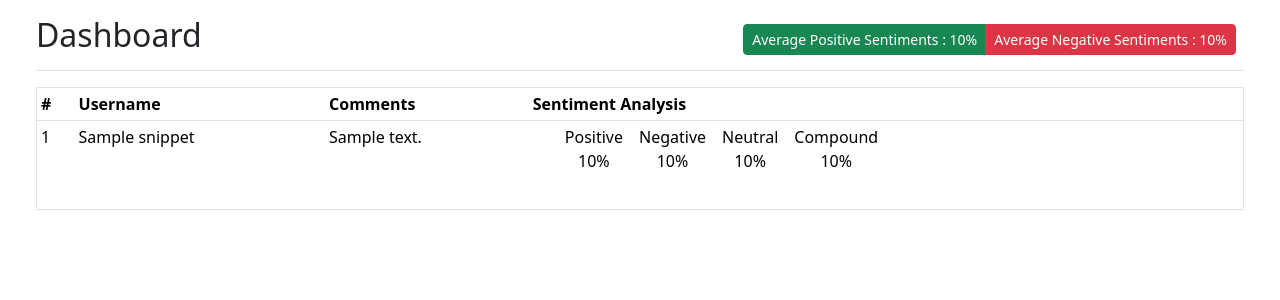
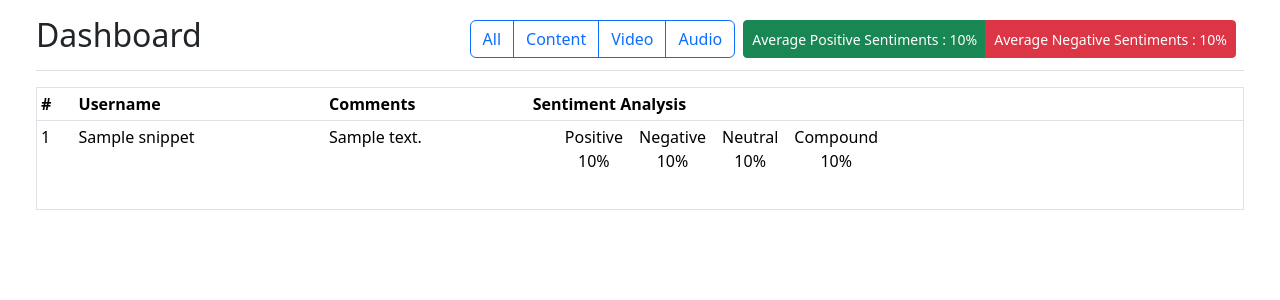
Before and after one commit to uxlabspk/Sentiment-Analyzer, a Flask app: template templates/comments.html in a window 1280 px wide. Shown: the top 300 px of the page. Run offline with Flask 3, Linux system fonts and the light colour scheme; the template is opened without the code that fills it: most values are stand-ins (such as "Sample title", 1, 10 or a date in 2020).

Commit message:
Hamza: filters button added

```diff
--- a/templates/comments.html
+++ b/templates/comments.html
@@ -10,7 +10,13 @@ Comments
 <main class="col-md-12 ms-sm-auto px-md-4 " style="height: 100vh;">
   <div class="d-flex justify-content-between flex-wrap flex-md-nowrap align-items-center pt-3 pb-2 mb-3 border-bottom">
     <h1 class="h2">Dashboard</h1>
-    <div class="btn-toolbar mb-2 mb-md-0">
+    <div class="btn-toolbar mb-2 mb-md-0 gap-2 ">
+      <div class="btn-group" role="group" aria-label="Basic outlined example">
+        <button type="button" class="btn btn-outline-primary">All</button>
+        <button type="button" class="btn btn-outline-primary">Content</button>
+        <button type="button" class="btn btn-outline-primary">Video</button>
+        <button type="button" class="btn btn-outline-primary">Audio</button>
+      </div>
       <div class="btn-group me-2">
         <button type="button" class="btn btn-sm btn-success">Average Positive Sentiments : {{ avg_positive }}%</button>
         <button type="button" class="btn btn-sm btn-danger">Average Negative Sentiments : {{ avg_negative }}%</button>
```
